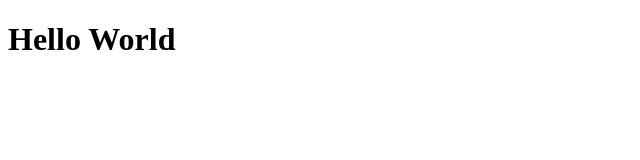
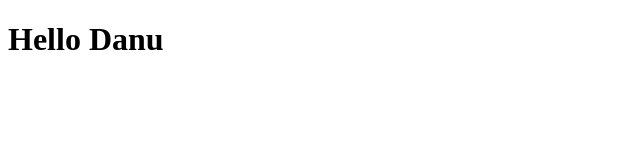
Before and after one commit to Lisvindanu/itw2022_223040038, a plain HTML site: page latihan/latihan1/L1i223040038.html in a window 1280 px wide. Shown: the full height of the page, 0-640 px from the left. Drawn offline with Linux system fonts and the light colour scheme.

Commit message:
mengganti tulisan hello world menjadi hello danu

```diff
--- a/latihan/latihan1/L1i223040038.html
+++ b/latihan/latihan1/L1i223040038.html
@@ -7,6 +7,6 @@
     <title>Hello World</title>
   </head>
   <body>
-    <h1>Hello World</h1>
+    <h1>Hello Danu</h1>
   </body>
 </html>
```
